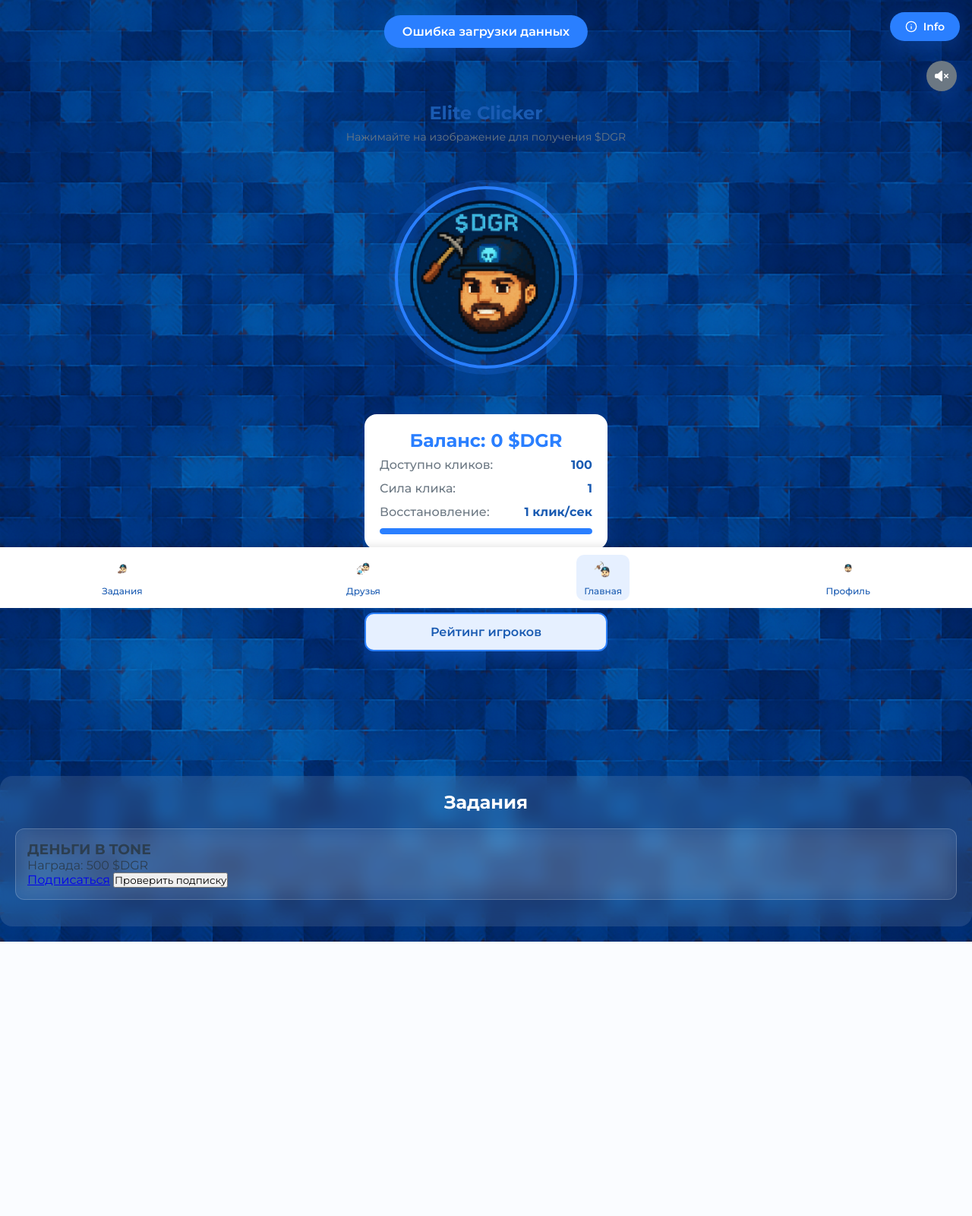
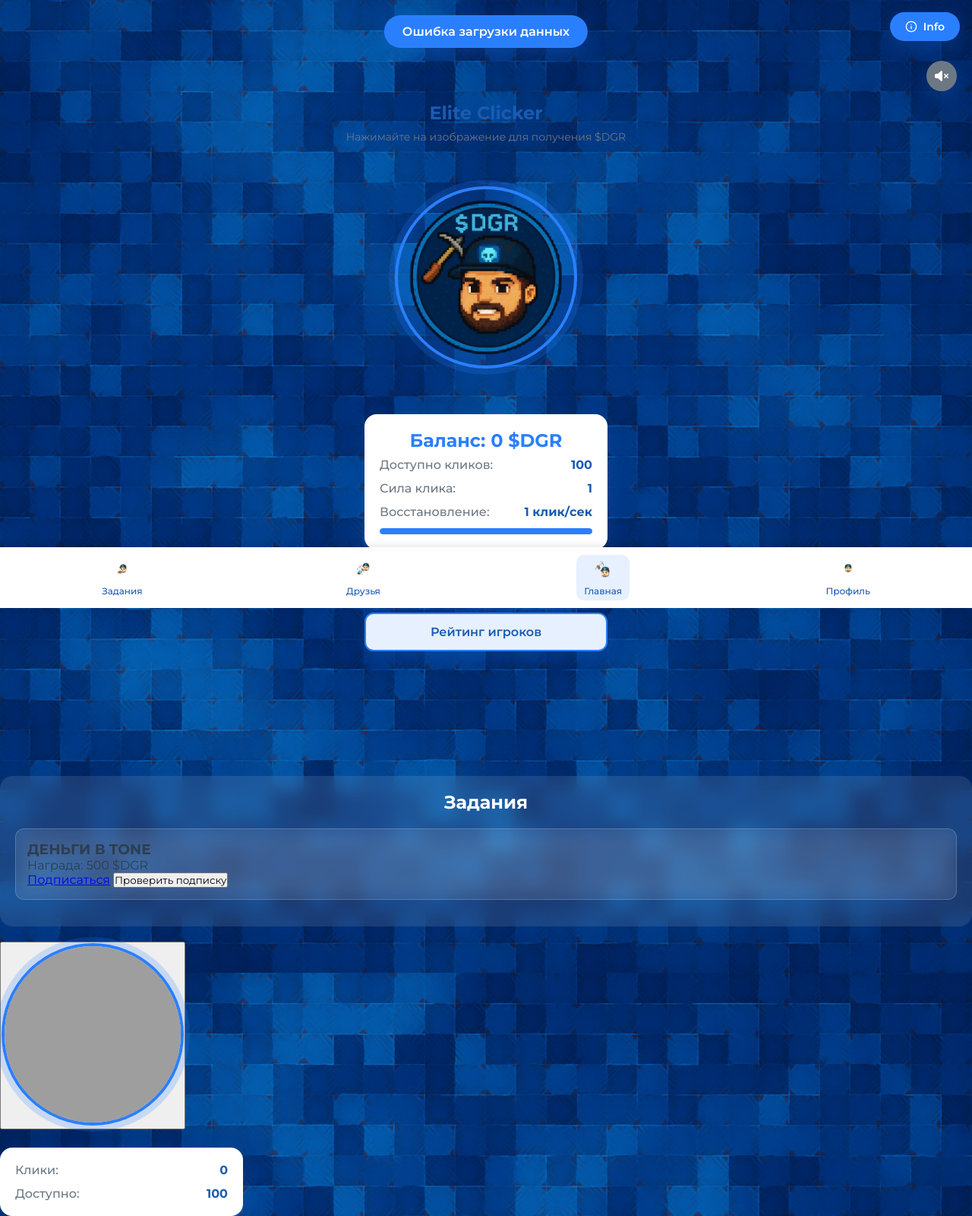
Before and after one commit to gteyhyri/Zakaz_1, a Flask app: page / in a window 1280 px wide. Shown: the whole page at 76% size. Before the commit the page ends 1239 px from the top, so only its background shows below. Run offline with Flask 3, Linux system fonts and the light colour scheme; some libraries are stand-ins or nearby versions; grey boxes are pictures that could not be loaded.

Commit message:
Update index.html

```diff
--- a/templates/index.html
+++ b/templates/index.html
@@ -1768,6 +1768,22 @@
         <h2>Задания</h2>
         <div id="tasks-container">
             <!-- Tasks will be loaded here dynamically -->
+        </div>
+    </div>
+
+    <div class="buttons-section">
+        <button id="clickButton" class="click-button">
+            <img src="/static/clicker.png" alt="Click" class="clicker-image">
+        </button>
+        <div class="stats-container">
+            <div class="stat-item">
+                <span class="stat-label">Клики:</span>
+                <span id="clickCount" class="stat-value">0</span>
+            </div>
+            <div class="stat-item">
+                <span class="stat-label">Доступно:</span>
+                <span id="availableClicks" class="stat-value">100</span>
+            </div>
         </div>
     </div>
 
```
